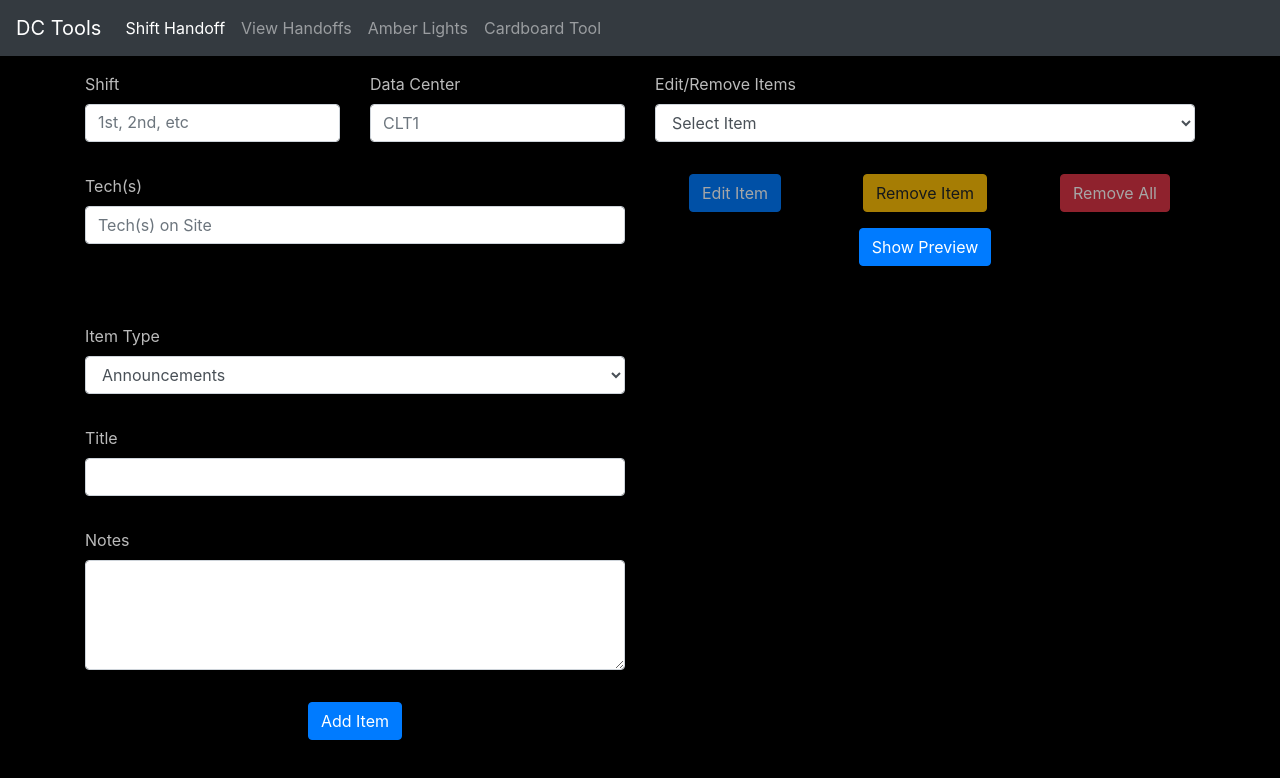
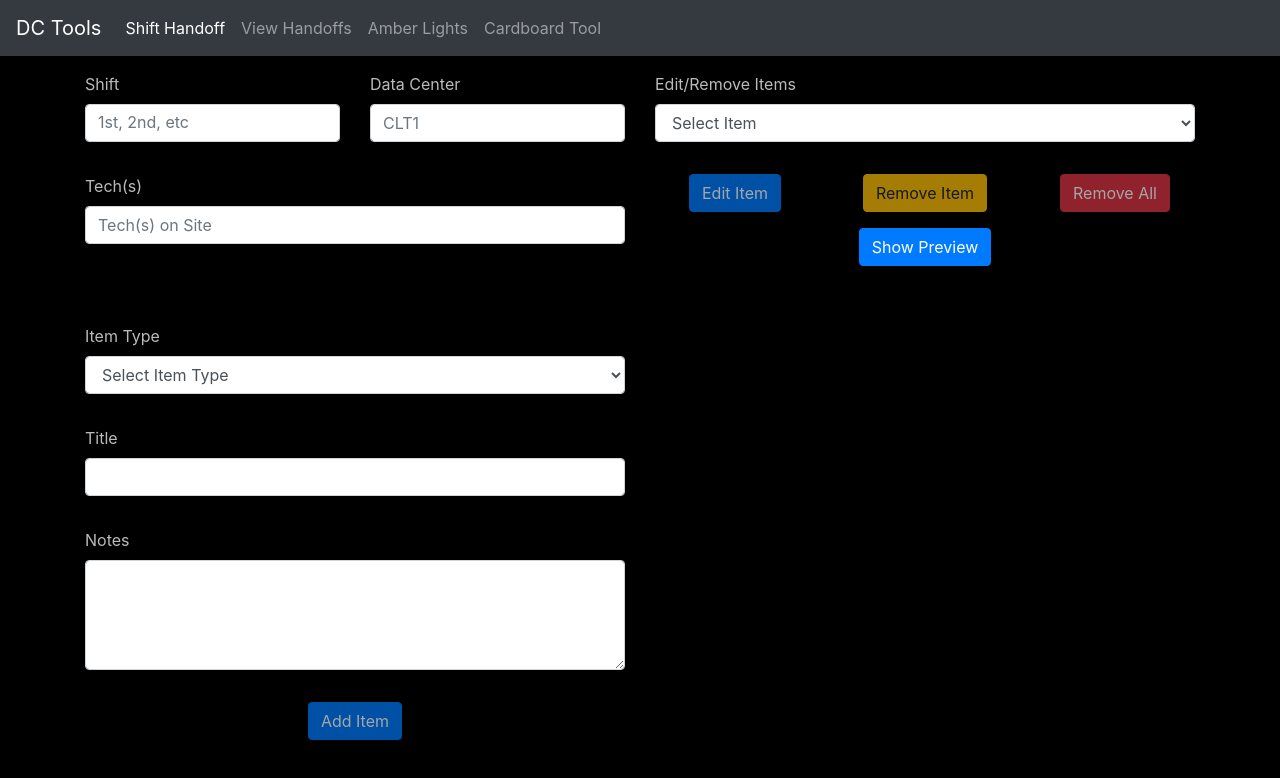
Before and after one commit to GregoryDesmarais/dcTools, a React (Create React App) app in the folder client/: page /handoff in a window 1280 px wide. Shown: the top 778 px of the page. Built offline with nearby package versions, Linux system fonts and the light colour scheme.

Commit message:
Added logic to enable/disable the "Add Item" button on Handoff, based on user input.

```diff
--- a/client/src/pages/Handoff/index.js
+++ b/client/src/pages/Handoff/index.js
@@ -19,11 +19,12 @@ class Handoff extends Component {
         shift: "",
         dc: "",
         items: [],
-        type: "announce",
+        type: "",
         title: "",
         TID: "",
         body: "",
         modify: "",
+        add: true
     }
 
     //On load, states are set to localStorage if there are values saved.
@@ -43,9 +44,19 @@ class Handoff extends Component {
 
     handleInputChange = event => {
         const { id, value } = event.target;
+        let verify = true;
+        if (["tapes", "backup", "patch", "other"].includes(this.state.type)) {
+            verify = this.state.title !== "" && this.state.body !== "" && this.state.TID !== "";
+            console.log(verify);
+        } else {
+            verify = this.state.title !== "" && this.state.body !== ""
+            console.log(verify);
+        }
         this.setState({
-            [id]: value
+            [id]: value,
+            add: verify
         });
+
     }
 
 
@@ -62,7 +73,7 @@ class Handoff extends Component {
         items.push(item);
         this.setState({
             items: items,
-            type: "announce",
+            type: "",
             title: "",
             TID: "",
             body: ""
@@ -115,11 +126,24 @@ class Handoff extends Component {
         }
     }
 
+    checkitems = () => {
+        const { title, body, TID, type } = this.state;
+        if (type === "")
+            return false;
+        else if (["tapes", "backup", "patch", "other"].includes(type)) {
+            console.log("Ticket Selected")
+            return (title.length > 0 && body.length > 0 && TID.length > 0)
+        }
+        else {
+            return (title.length > 0 && body.length > 0)
+        }
+    }
+
     showPreview = () => this.setState({ show: true });
     hidePreview = () => this.setState({ show: false });
 
-
     render() {
+        const enable = this.checkitems()
         return (<>
             <Container>
                 <Row>
@@ -180,6 +204,7 @@ class Handoff extends Component {
                                     <Form.Group controlId="type">
                                         <Form.Label>Item Type</Form.Label>
                                         <Form.Control required onChange={this.handleInputChange} as="select" value={this.state.type}>
+                                            <option value="">Select Item Type</option>
                                             <option value="announce">Announcements</option>
                                             <option value="events">Events</option>
                                             <option value="maint">Changes/Maintenance</option>
@@ -196,7 +221,7 @@ class Handoff extends Component {
                             <Row>
                                 <Col>
                                     <Form.Group controlId="title">
-                                        <Form.Label>{["tapes", "backups", "patching", "other"].includes(this.state.type) ? "Customer" : "Title"}</Form.Label>
+                                        <Form.Label>{["tapes", "backup", "patch", "other"].includes(this.state.type) ? "Customer" : "Title"}</Form.Label>
                                         <Form.Control required name="dcTitle" onChange={this.handleInputChange} value={this.state.title}></Form.Control>
                                     </Form.Group>
                                 </Col>
@@ -222,7 +247,7 @@ class Handoff extends Component {
                             <Row>
                                 <Col lg={4} />
                                 <Col className="text-center">
-                                    <Button variant="primary" type="submit" onClick={this.addItem}>Add Item</Button>
+                                    <Button variant="primary" type="submit" onClick={this.addItem} disabled={!enable}>Add Item</Button>
                                 </Col>
                                 <Col lg={4} />
                             </Row>
```
